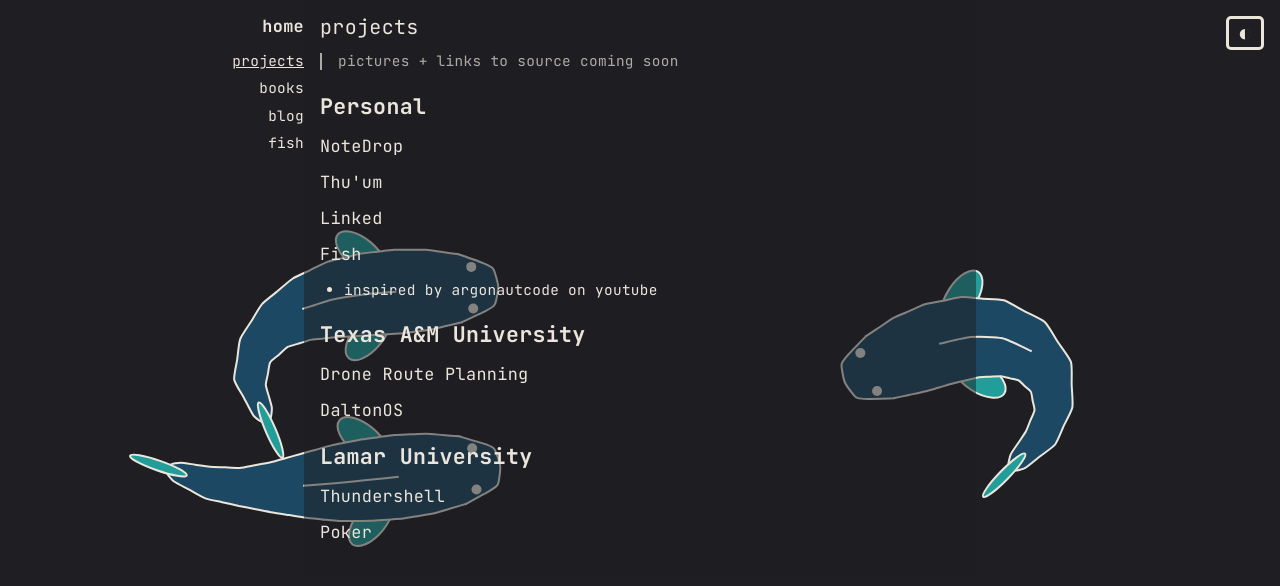
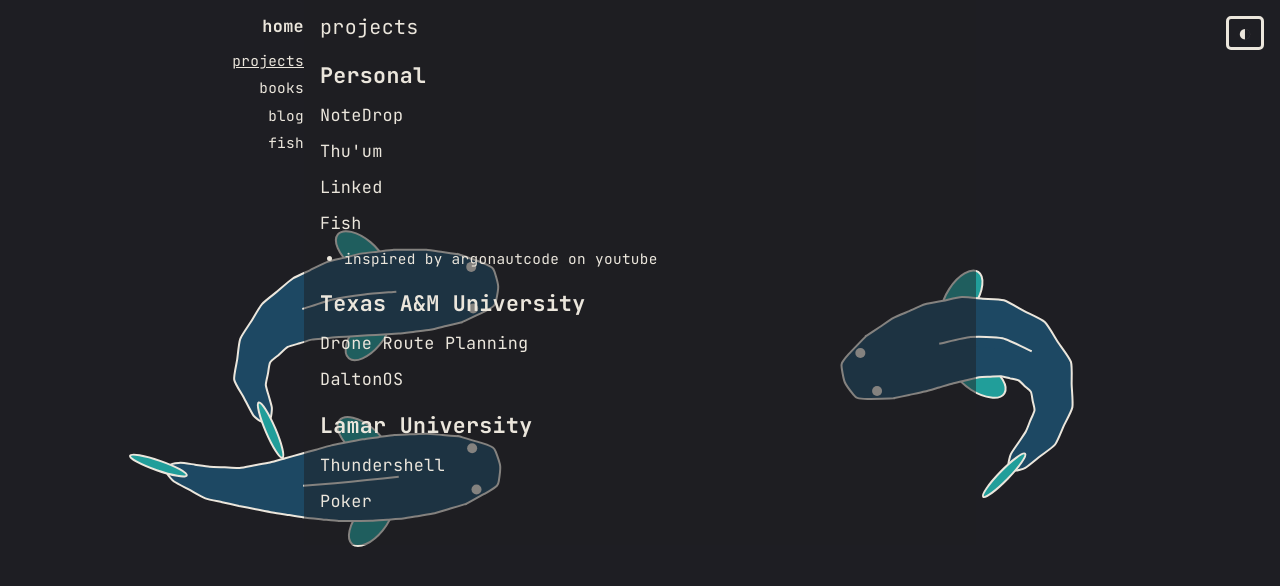
Before and after one commit to Dalton8804/dalton8804.github.io, a Next.js app: page /projects in a window 1280 px wide. Shown: the top 586 px of the page. Built offline with nearby package versions, Linux system fonts and the light colour scheme.

Commit message:
remove project promise

```diff
--- a/app/projects/page.tsx
+++ b/app/projects/page.tsx
@@ -4,8 +4,6 @@
 export default function Projects() {
     return (
         <PageShell title="projects">
-            <blockquote>pictures + links to source coming soon</blockquote>
-
             <h2>Personal</h2>
 
             <h3><a href="https://github.com/Dalton8804/NoteDrop" target="_blank" rel="noopener noreferrer">NoteDrop</a></h3>
```
